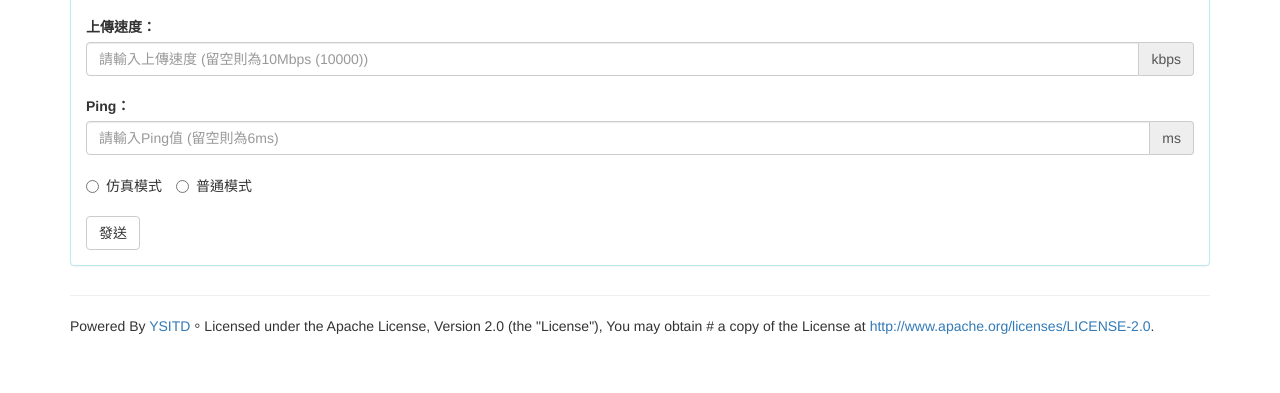
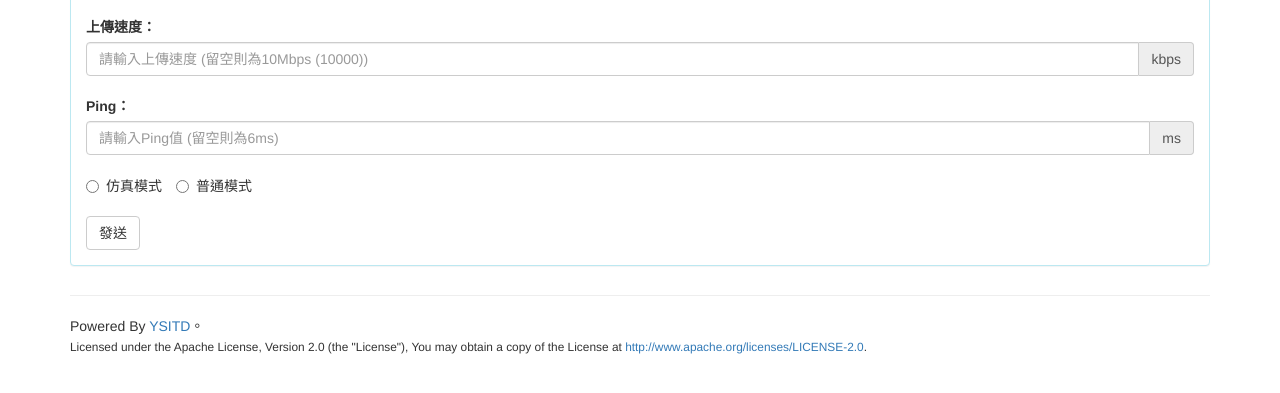
Before and after one commit to pcchou/srg, a plain HTML site: page web/index.html in a window 1280 px wide. Shown: the part 159-552 px from the top of the page. Drawn offline with nearby package versions, Linux system fonts and the light colour scheme.

Commit message:
<small> are you satisfied

```diff
--- a/web/index.html
+++ b/web/index.html
@@ -72,8 +72,7 @@
                 <a href="https://github.com/YSITD"><img style="position: absolute; top: 0; right: 0; border: 0; width: 149px; height: 149px;" src="http://aral.github.com/fork-me-on-github-retina-ribbons/right-dusk-blue@2x.png" alt="Fork me on GitHub"></a>
             </div>
             <div class="footer">
-                <p>Powered By <a href="https://github.com/YSITD">YSITD</a>。Licensed under the Apache License, Version 2.0 (the "License"), You may obtain
-# a copy of the License at <a href="http://www.apache.org/licenses/LICENSE-2.0">http://www.apache.org/licenses/LICENSE-2.0</a>.</p>
+                <p>Powered By <a href="https://github.com/YSITD">YSITD</a>。<br><small>Licensed under the Apache License, Version 2.0 (the "License"), You may obtain a copy of the License at <a href="http://www.apache.org/licenses/LICENSE-2.0">http://www.apache.org/licenses/LICENSE-2.0</a>.</small></p>
             </div>
         </div>
     </body>
```
